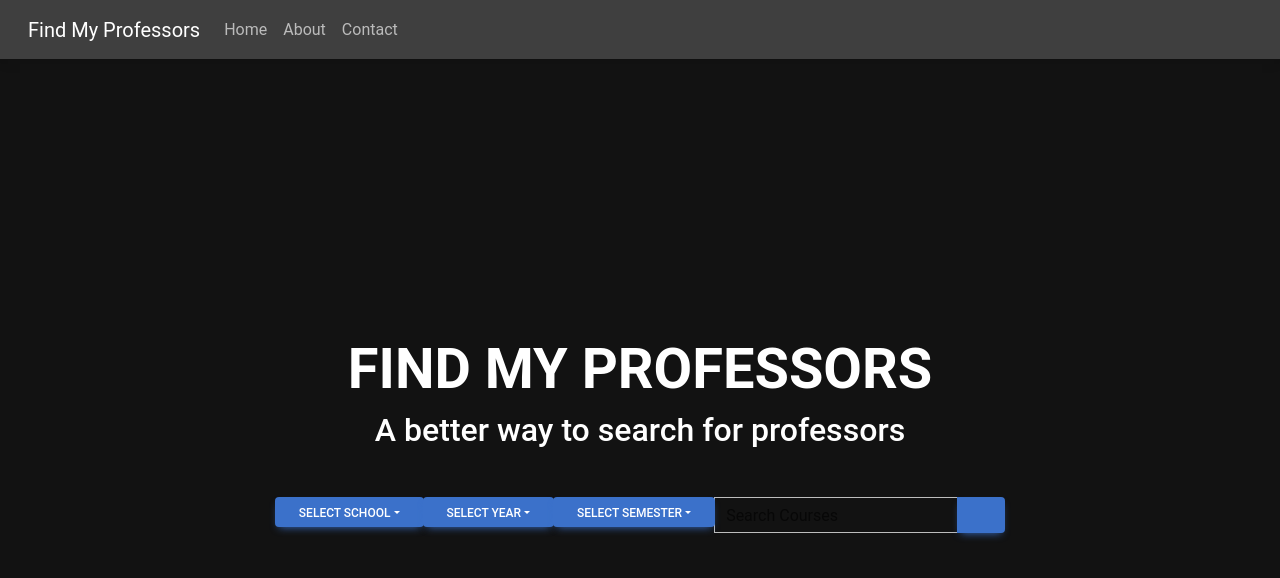
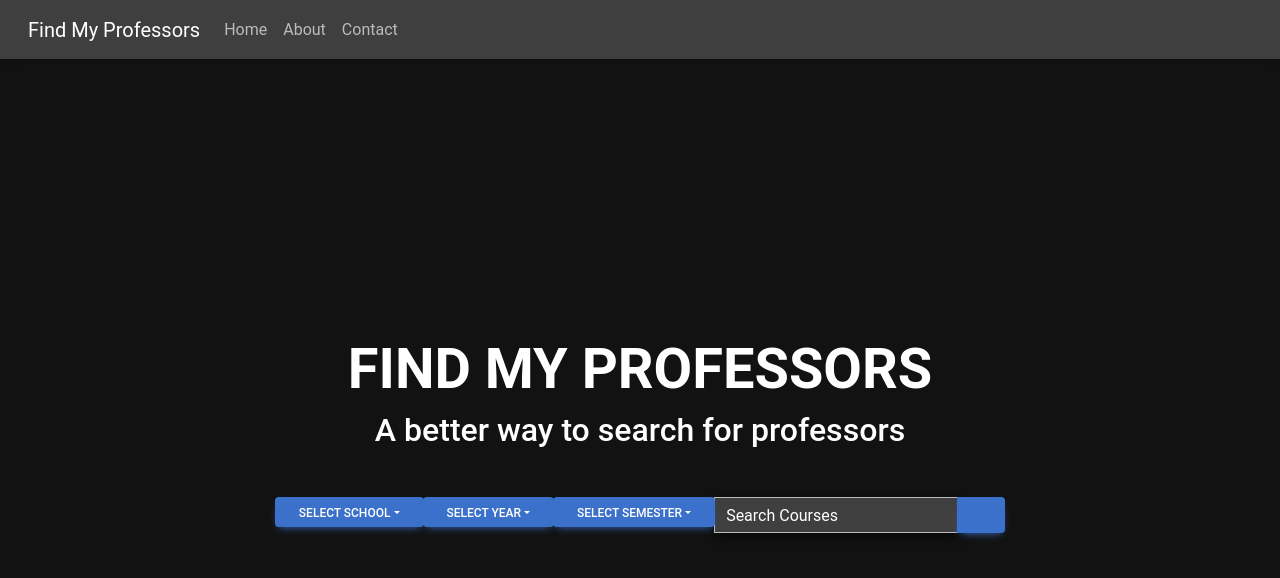
Before and after one commit to FindMyProfessors/findmyprofessors, a React (Create React App) app in the folder website2/: page /Dashboard in a window 1280 px wide. Shown: the top 578 px of the page. Built offline with nearby package versions, Linux system fonts and the light colour scheme; the HTML template or start-up script is replaced by a standard one.

Commit message:
formatting

```diff
--- a/website2/src/App.jsx
+++ b/website2/src/App.jsx
@@ -27,6 +27,7 @@ import ForgotPassword from './components/ForgotPassword';
 import PasswordReset from './components/PasswordReset';
 import Dashboard from './components/Dashboard';
 import Home from './components/Home';
+import Cart from './components/Cart';
 
 import logoBlack from './Logo-Black.JPG'; // Adjust path as necessary
 
@@ -44,6 +45,7 @@ function App() {
                     <Route path="/Dashboard" element={<Dashboard />} />
                     <Route path="/Home" element={<Home />} />
                     <Route path="/Login" element={<Login />} />
+                    <Route path="/Cart" element={<Cart />} />
                     <Route path="*" element={<Navigate to="/" />} />
                 </Routes>
             </Router>
--- a/website2/src/components/Login.jsx
+++ b/website2/src/components/Login.jsx
@@ -169,7 +169,7 @@ const Login = () => {
                 style={{ color: 'primary' }}>
                   Don't have an account?
                     <Link to="/Register">
-                    Register
+                     Register
                     </Link>
                 </p>
 
--- a/website2/src/components/SearchBar.jsx
+++ b/website2/src/components/SearchBar.jsx
@@ -87,51 +87,101 @@ const SearchBar = ({ onSearch, filters, setFilters, preventClose, getYearText, g
   };
 
   return (
-    <div className="text-center my-5">
-      <MDBInputGroup className="w-auto">
-        <MDBDropdown onClick={preventClose}>
-          <MDBDropdownToggle color="primary">{schoolId ? "University of Central Florida" : "Select School"}</MDBDropdownToggle>
+    <div
+    className="text-center my-5">
+
+      <MDBInputGroup
+      className="w-auto">
+
+        <MDBDropdown
+        onClick={preventClose}>
+
+          <MDBDropdownToggle
+          link color="primary">{schoolId ? "University of Central Florida" : "Select School"}
+          </MDBDropdownToggle>
+
           <MDBDropdownMenu>
-            <MDBDropdownItem onClick={handleSchoolClick}>
+
+            <MDBDropdownItem
+            link
+            onClick={handleSchoolClick}>
               University of Central Florida {schoolId && <MDBIcon icon="check" />}
             </MDBDropdownItem>
+
           </MDBDropdownMenu>
         </MDBDropdown>
 
-        <MDBDropdown onClick={preventClose}>
-          <MDBDropdownToggle color="primary">{getYearText()}</MDBDropdownToggle>
+        <MDBDropdown
+        onClick={preventClose}>
+
+          <MDBDropdownToggle
+          color="primary">{getYearText()}
+          </MDBDropdownToggle>
+
           <MDBDropdownMenu>
-            <MDBDropdownItem onClick={() => handleDropdownClick('year', 2023)}>
+            <MDBDropdownItem
+            link
+            onClick={() => handleDropdownClick('year', 2023)}>
               2023 {year === 2023 && <MDBIcon icon="check" />}
             </MDBDropdownItem>
-            <MDBDropdownItem onClick={() => handleDropdownClick('year', 2024)}>
+
+            <MDBDropdownItem
+            link
+            onClick={() => handleDropdownClick('year', 2024)}>
               2024 {year === 2024 && <MDBIcon icon="check" />}
             </MDBDropdownItem>
-            <MDBDropdownItem onClick={() => handleDropdownClick('year', 2025)}>
+
+            <MDBDropdownItem
+            link
+            onClick={() => handleDropdownClick('year', 2025)}>
               2025 {year === 2025 && <MDBIcon icon="check" />}
             </MDBDropdownItem>
+
           </MDBDropdownMenu>
         </MDBDropdown>
 
-        <MDBDropdown onClick={preventClose}>
-          <MDBDropdownToggle color="primary">{getSemesterText()}</MDBDropdownToggle>
+        <MDBDropdown
+        onClick={preventClose}>
+          <MDBDropdownToggle
+          color="primary">{getSemesterText()}</MDBDropdownToggle>
           <MDBDropdownMenu>
-            <MDBDropdownItem onClick={() => handleDropdownClick('semester', 'FALL')}>
+
+            <MDBDropdownItem
+            link
+            onClick={() => handleDropdownClick('semester', 'FALL')}>
               Fall {semester === 'FALL' && <MDBIcon icon="check" />}
             </MDBDropdownItem>
-            <MDBDropdownItem onClick={() => handleDropdownClick('semester', 'Spring')}>
+
+            <MDBDropdownItem
+            link
+            onClick={() => handleDropdownClick('semester', 'Spring')}>
               Spring {semester === 'Spring' && <MDBIcon icon="check" />}
             </MDBDropdownItem>
-            <MDBDropdownItem onClick={() => handleDropdownClick('semester', 'Summer')}>
+
+            <MDBDropdownItem
+            link
+            onClick={() => handleDropdownClick('semester', 'Summer')}>
               Summer {semester === 'Summer' && <MDBIcon icon="check" />}
             </MDBDropdownItem>
+
           </MDBDropdownMenu>
         </MDBDropdown>
 
-        <MDBInput label="Search Courses" value={query} onChange={(e) => setFilters({ ...filters, query: e.target.value })} />
-        <MDBBtn color="primary" onClick={handleSearchClick}>
-          <MDBIcon icon="search" />
+        <MDBInput
+        label="Search Courses"
+        style={{ backgroundColor: '#3f3f3f', boxShadow: '3px 3px 12px rgba(0, 0, 0, 0.75)' }}
+        labelClass="text-white"
+        value={query}
+        onChange={(e) => setFilters({ ...filters, query: e.target.value })}/>
+
+        <MDBBtn
+        color="primary"
+        onClick={handleSearchClick}>
+
+          <MDBIcon
+          icon="search"/>
         </MDBBtn>
+
       </MDBInputGroup>
     </div>
   );
```
